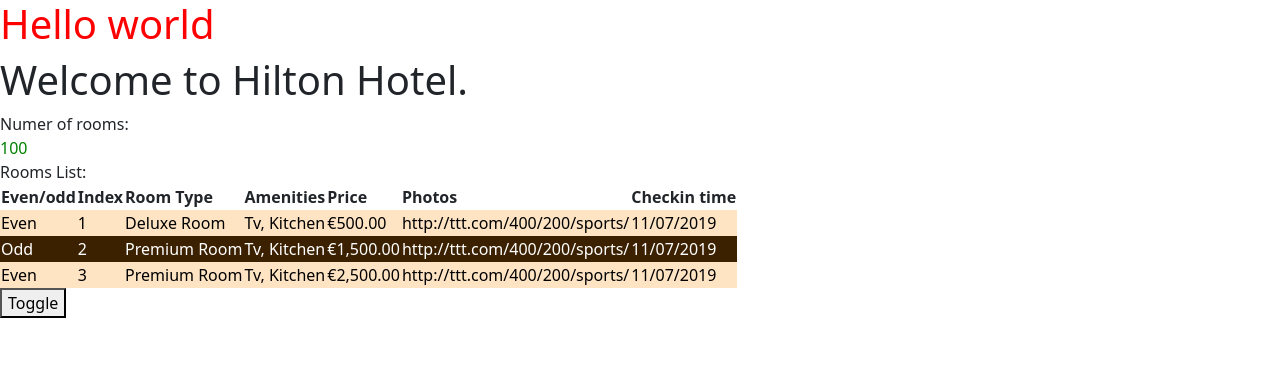
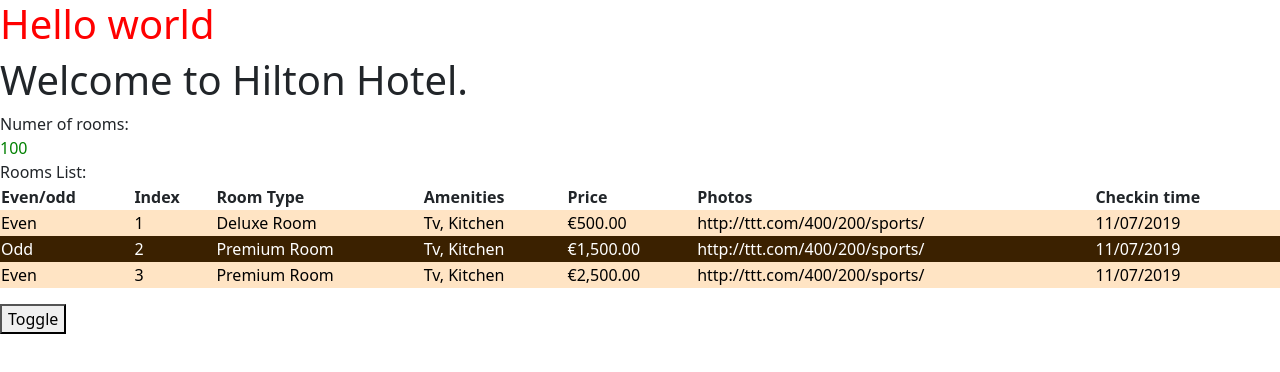
Before and after one commit to piotr-b23/angular-tutorial, an Angular app in the folder angular-project/hotelinventoryapp/: page / in a window 1280 px wide. Shown: the top 372 px of the page. Built offline with nearby package versions, Linux system fonts and the light colour scheme.

Commit message:
component cycle

```diff
--- a/angular-project/hotelinventoryapp/src/app/app.module.ts
+++ b/angular-project/hotelinventoryapp/src/app/app.module.ts
@@ -5,11 +5,13 @@
 import { AppComponent } from './app.component';
 import { RoomsComponent } from './rooms/rooms.component';
 import { NgbModule } from '@ng-bootstrap/ng-bootstrap';
+import { RoomsListComponent } from './rooms/rooms-list/rooms-list.component';
 
 @NgModule({
   declarations: [
     AppComponent,
-    RoomsComponent
+    RoomsComponent,
+    RoomsListComponent
   ],
   imports: [
     BrowserModule,
--- /dev/null
+++ b/angular-project/hotelinventoryapp/src/app/rooms/rooms-list/rooms-list.component.html
@@ -0,0 +1,23 @@
+Rooms List:
+<table class="table">
+  <tr>
+    <th>Even/odd</th>
+    <th>Index</th>
+    <th>Room Type</th>
+    <th>Amenities</th>
+    <th>Price</th>
+    <th>Photos</th>
+    <th>Checkin time</th>
+  </tr>
+  <tr
+   [ngClass]="e ? 'even' : 'odd'"
+   *ngFor="let room of rooms | slice : 0:5; let e = even; let o = odd; let i = index">
+    <td>{{ e ? "Even" : "Odd" }}</td>
+    <td>{{i+1 }}</td>
+    <td>{{ room.roomType }}</td>
+    <td>{{ room.amenities | titlecase }}</td>
+    <td>{{ room.price | currency :'EUR'}}</td>
+    <td>{{ room.photos }}</td>
+    <td>{{ room.checkinTime | date : 'dd/MM/YYYY'}}</td>
+  </tr>
+</table>
--- /dev/null
+++ b/angular-project/hotelinventoryapp/src/app/rooms/rooms-list/rooms-list.component.scss
@@ -0,0 +1,10 @@
+.even {
+    background-color: bisque;
+    color:black;
+}
+
+.odd {
+    background-color: rgb(59, 33, 0);
+    color:rgb(255, 255, 255);
+
+}
--- a/angular-project/hotelinventoryapp/src/app/rooms/rooms.component.html
+++ b/angular-project/hotelinventoryapp/src/app/rooms/rooms.component.html
@@ -9,29 +9,7 @@
 
 
 <div *ngIf="rooms.availableRooms > 3">
-  Rooms List:
-  <table [hidden]="hideRooms">
-    <tr>
-      <th>Even/odd</th>
-      <th>Index</th>
-      <th>Room Type</th>
-      <th>Amenities</th>
-      <th>Price</th>
-      <th>Photos</th>
-      <th>Checkin time</th>
-    </tr>
-    <tr
-     [ngClass]="e ? 'even' : 'odd'"
-     *ngFor="let room of roomlist | slice : 0:5; let e = even; let o = odd; let i = index">
-      <td>{{ e ? "Even" : "Odd" }}</td>
-      <td>{{i+1 }}</td>
-      <td>{{ room.roomType }}</td>
-      <td>{{ room.amenities | titlecase }}</td>
-      <td>{{ room.price | currency :'EUR'}}</td>
-      <td>{{ room.photos }}</td>
-      <td>{{ room.checkinTime | date : 'dd/MM/YYYY'}}</td>
-    </tr>
-  </table>
+<hinv-rooms-list [rooms] = "roomlist"></hinv-rooms-list>
 </div>
 
 <button (click)="toggle()">Toggle</button>
--- a/angular-project/hotelinventoryapp/src/app/rooms/rooms.component.ts
+++ b/angular-project/hotelinventoryapp/src/app/rooms/rooms.component.ts
@@ -17,7 +17,14 @@
     bookedRooms: 15,
   };
 
-  roomlist: RoomList[] = [
+  roomlist: RoomList[] = [];
+
+  toggle() {
+    this.hideRooms = !this.hideRooms;
+  }
+
+  ngOnInit() {
+    this.roomlist = [
       {
         roomType: 'Deluxe Room',
         amenities: 'Tv, Kitchen',
@@ -40,8 +47,5 @@
         checkinTime: new Date('11-JUL-2019'),
       },
     ];
-
-  toggle() {
-    this.hideRooms = !this.hideRooms;
   }
 }
```
Also changed, not shown: angular-project/hotelinventoryapp/src/app/rooms/rooms-list/rooms-list.component.ts (added, +13 -0 lines), 1 other file (tests, documents, lock files or other folders). Lines whose indentation alone changed are shown as unchanged.
